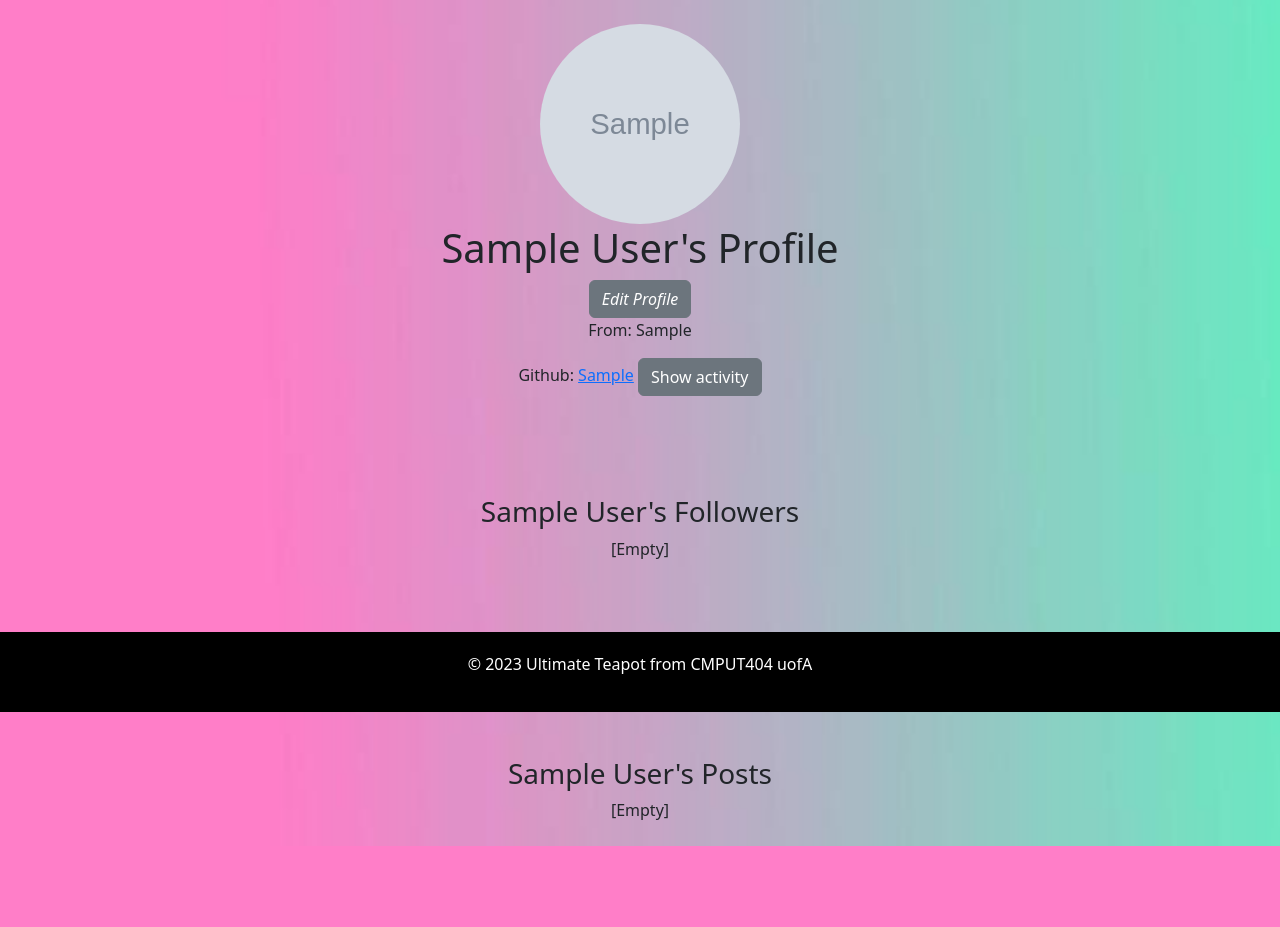
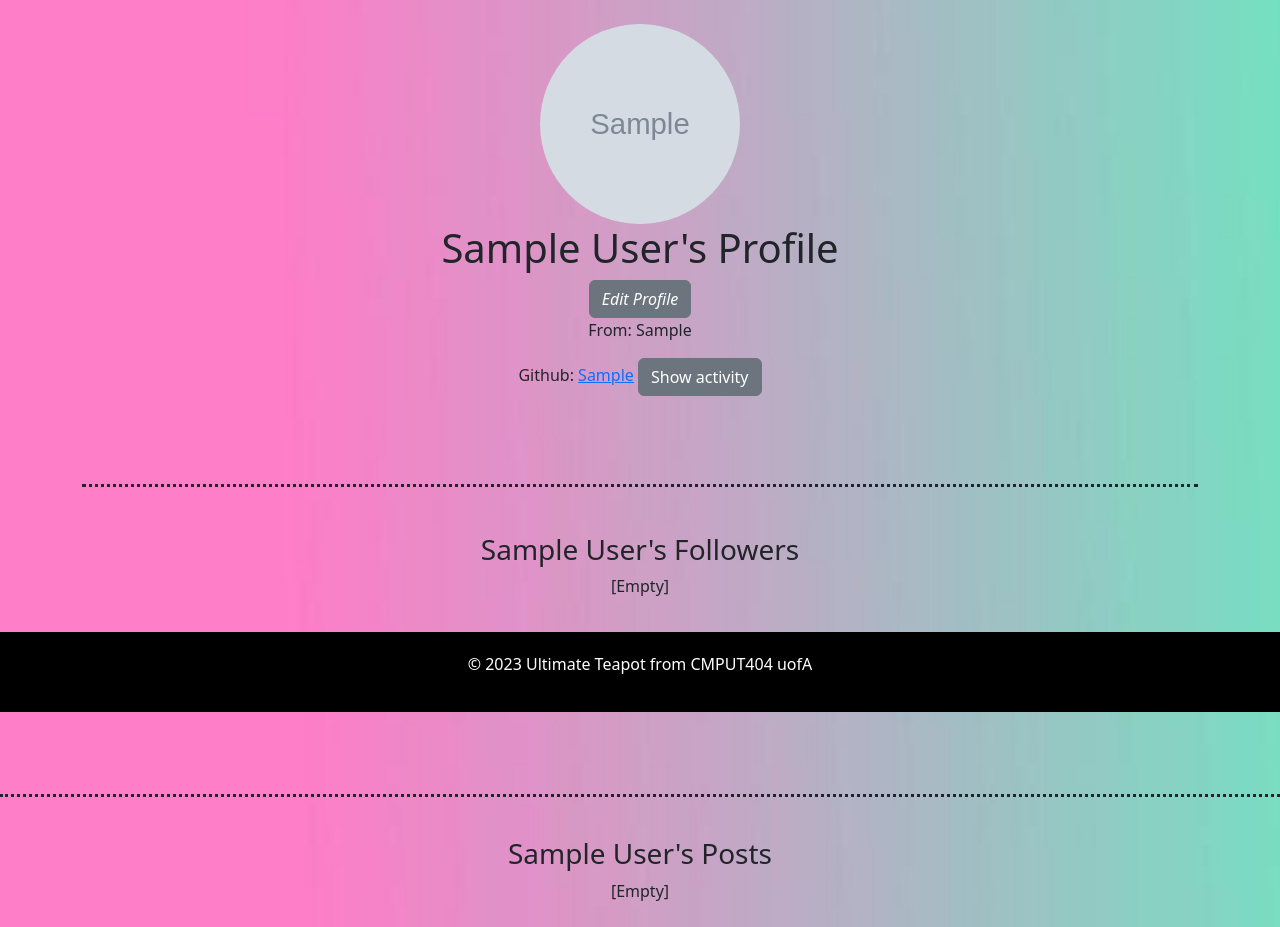
Before and after one commit to Ultimate-Teapot/Ultimate-Teapot, a Django app: page /main/profile/1 in a window 1280 px wide. Shown: the part 88-1015 px from the top of the page. Before the commit the page ends 934 px from the top, so only its background shows below. Run offline with Django 4.2, Linux system fonts and the light colour scheme; a user stored in the database is signed in; tables that the repository leaves empty hold one stand-in row (values such as "Sample post"); grey boxes marked "Sample" are stand-in pictures; some libraries are stand-ins or nearby versions.

Commit message:
Small changes

```diff
--- a/UltimateTeapot/main/views.py
+++ b/UltimateTeapot/main/views.py
@@ -503,6 +503,11 @@
         # else:
             #  posts = Post.objects.filter(is_public=True).order_by("-pub_date")
         upload_form = UploadForm()
+
+        date_string = viewable_posts[0]['published']
+        dt = datetime.fromisoformat(date_string[:-1])
+        viewable_posts[0]['published'] = dt
+
         #return render(request, 'home.html', {"posts":posts, "form":form})
         return render(request, 'home.html', {"posts":viewable_posts, "upload_form":upload_form})
 
@@ -657,6 +662,10 @@
         url = f"https://api.github.com/users/{github_username}/events"
         response = requests.get(url)
         events = response.json()
+
+        date_string = post_json[0]['published']
+        dt = datetime.fromisoformat(date_string[:-1])
+        post_json[0]['published'] = dt
 
         return render(request, "profile.html", {"events": events,"profile":profile, "posts":post_json, "friends":friends, "followers":followers, "can_follow": can_follow, "is_local":local})
     else:
--- a/UltimateTeapot/templates/post_structure.html
+++ b/UltimateTeapot/templates/post_structure.html
@@ -8,7 +8,6 @@
     border-width: 0.1em;
     margin-bottom: 5%;
     color: rgb(201, 198, 198);
-
   }
 
 
@@ -22,7 +21,7 @@
 
             <div class="Title">
               <p><a href="{% url 'profile' post.author.id %}">{{ post.author.displayName }}</a> posted<p>
-              <p>Published: {{ post.published}}</p>
+              <p>Published at: {{ post.published }}</p>
             </div>
             {% if post.contentType == 'text/plain' %}
             <p>{{ post.content }}</p>
--- a/UltimateTeapot/templates/profile.html
+++ b/UltimateTeapot/templates/profile.html
@@ -64,7 +64,6 @@
             align-items: center;
             flex-direction: column;
             justify-content: flex-start;
-
         }
 
         #profile_img{
@@ -79,6 +78,8 @@
             flex-direction: row;
             justify-content: space-around;
             padding: 0.5%;
+            border-top: dotted;
+            padding-top: 40px;
         }
 
         #Followers{
@@ -243,7 +244,7 @@
 
 
     </br>   </br>   </br>   </br>
-    <div style="text-align: center;">
+    <div style="text-align: center; border-top: dotted; padding-top: 40px;">
         <h3>{{ profile.displayName }}'s Posts</h3>
         {% if posts %}
 
```
